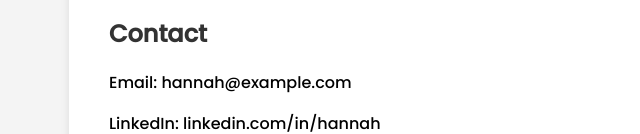
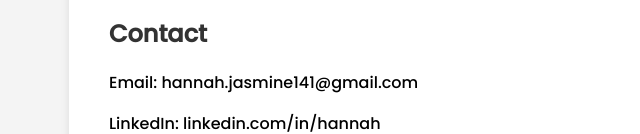
Before and after one commit to hannah-ambadipudi/portfolio-website, a plain HTML site: page index.html in a window 1280 px wide. Shown: the part 669-803 px from the top of the page, 131-771 px from the left. Drawn offline with Linux system fonts and the light colour scheme.

Commit message:
Update index.html

```diff
--- a/index.html
+++ b/index.html
@@ -32,7 +32,7 @@
 
   <section id="contact">
     <h2>Contact</h2>
-    <p>Email: hannah@example.com</p>
+    <p>Email: hannah.jasmine141@gmail.com</p>
     <p>LinkedIn: linkedin.com/in/hannah</p>
   </section>
 
```
